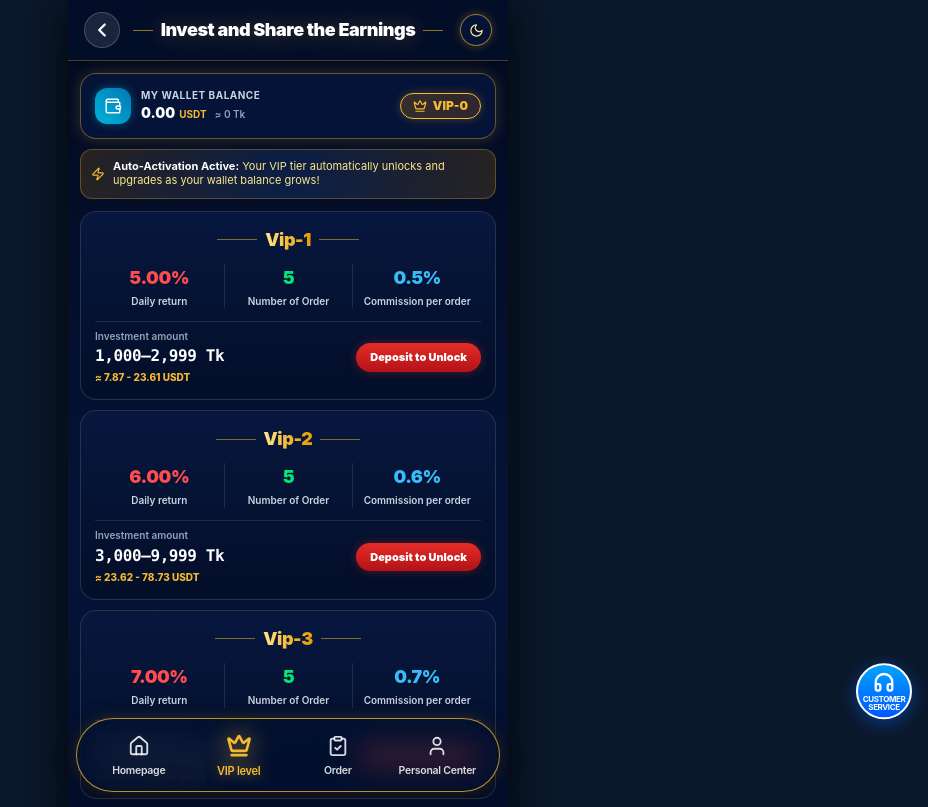
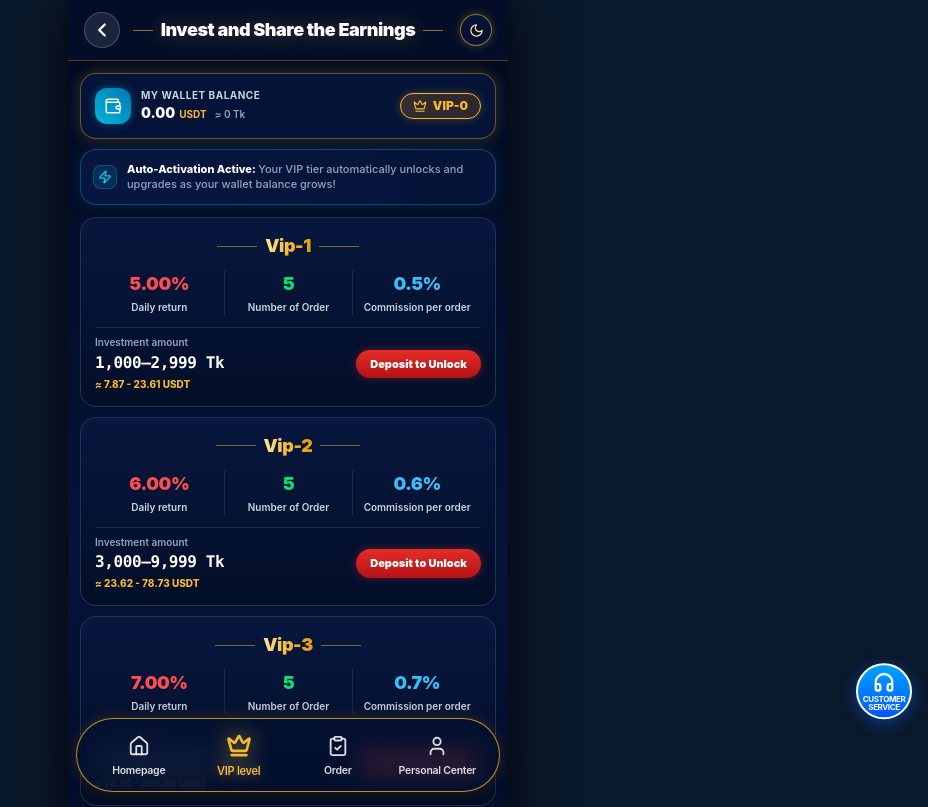
Before and after one commit to joyassroy/jexo-capital, a Next.js app: page /vip in a window 1280 px wide. Shown: the top 807 px of the page, without its empty margins (352-1280 px from the left). Built offline with nearby package versions, Linux system fonts and the light colour scheme; no server answers; the database is empty.

Commit message:
style: Fix day mode colors for VIP wallet card and auto-activation banner

```diff
--- a/src/app/globals.css
+++ b/src/app/globals.css
@@ -344,6 +344,96 @@ html.light body {
   border-color: #e2e8f0 !important;
 }
 
+.light [class*="from-[#07173e]"] .text-\[\#00e676\] {
+  color: #059669 !important;
+}
+
+.light [class*="from-[#07173e]"] .text-\[\#38bdf8\] {
+  color: #0284c7 !important;
+}
+
+.light [class*="from-[#07173e]"] .text-\[\#f5ba31\] {
+  color: #d97706 !important;
+}
+
+/* VIP Auto-Activation Banner & Balance Bar Styles */
+.vip-balance-card {
+  transition: all 0.2s ease-in-out;
+}
+
+.vip-auto-banner {
+  background: linear-gradient(90deg, rgba(8, 25, 68, 0.85) 0%, rgba(5, 20, 58, 0.95) 100%);
+  border: 1px solid rgba(0, 180, 216, 0.35);
+  box-shadow: 0 0 15px rgba(0, 180, 216, 0.12);
+}
+
+.vip-banner-icon {
+  background: rgba(0, 180, 216, 0.15);
+  color: #00d2ff;
+  border: 1px solid rgba(0, 180, 216, 0.3);
+}
+
+.vip-banner-title {
+  color: #ffffff;
+  font-weight: 800;
+}
+
+.vip-banner-desc {
+  color: #94a3b8;
+  font-weight: 500;
+}
+
+/* Light / Day Mode Overrides for VIP Page elements */
+.light .vip-balance-card {
+  background: #ffffff !important;
+  border-color: #bae6fd !important;
+  box-shadow: 0 4px 18px rgba(2, 132, 199, 0.08) !important;
+}
+
+.light .vip-balance-card span.text-\[\#f5ba31\] {
+  color: #0284c7 !important;
+}
+
+.light .vip-badge-pill {
+  background: linear-gradient(135deg, #fef3c7 0%, #fde68a 100%) !important;
+  border-color: #f59e0b !important;
+  color: #92400e !important;
+  box-shadow: 0 2px 8px rgba(245, 158, 11, 0.18) !important;
+}
+
+.light .vip-badge-pill svg,
+.light .vip-badge-pill span {
+  color: #92400e !important;
+}
+
+.light .vip-auto-banner {
+  background: linear-gradient(135deg, #eff6ff 0%, #e0f2fe 100%) !important;
+  border: 1px solid #7dd3fc !important;
+  box-shadow: 0 3px 12px rgba(2, 132, 199, 0.1) !important;
+}
+
+.light .vip-banner-icon {
+  background: #0284c7 !important;
+  color: #ffffff !important;
+  border-color: #0284c7 !important;
+  box-shadow: 0 2px 6px rgba(2, 132, 199, 0.25) !important;
+}
+
+.light .vip-banner-icon svg {
+  color: #ffffff !important;
+  stroke: #ffffff !important;
+}
+
+.light .vip-banner-title {
+  color: #0369a1 !important;
+  font-weight: 800 !important;
+}
+
+.light .vip-banner-desc {
+  color: #0f172a !important;
+  font-weight: 600 !important;
+}
+
 /* Inner Input / Account Number / Address Boxes */
 .light [class*="bg-[#020a1f]"] {
   background-color: #f8fafc !important;
--- a/src/app/vip/page.tsx
+++ b/src/app/vip/page.tsx
@@ -235,7 +235,7 @@ export default function VipPage() {
         </div>
 
         {/* User Balance & Level Quick Bar */}
-        <div className="mx-3 mt-3 p-3.5 rounded-2xl bg-[#05143a]/90 backdrop-blur-md border border-[#f5ba31]/40 shadow-[0_0_15px_rgba(245,186,49,0.2)] flex items-center justify-between">
+        <div className="vip-balance-card mx-3 mt-3 p-3.5 rounded-2xl bg-[#05143a]/90 backdrop-blur-md border border-[#f5ba31]/40 shadow-[0_0_15px_rgba(245,186,49,0.2)] flex items-center justify-between transition-all">
           <div className="flex items-center gap-2.5">
             <div className="w-9 h-9 rounded-xl bg-gradient-to-tr from-[#00b4d8] to-[#0077b6] text-white flex items-center justify-center shadow-[0_0_10px_rgba(0,180,216,0.4)]">
               <Wallet size={18} />
@@ -255,7 +255,7 @@ export default function VipPage() {
           </div>
 
           {/* Current VIP badge */}
-          <div className="flex items-center gap-1.5 px-3 py-1 rounded-full bg-gradient-to-r from-amber-500/20 to-amber-600/20 border border-[#f5ba31] text-[#f5ba31] shadow-[0_0_10px_rgba(245,186,49,0.25)]">
+          <div className="vip-badge-pill flex items-center gap-1.5 px-3 py-1 rounded-full bg-gradient-to-r from-amber-500/20 to-amber-600/20 border border-[#f5ba31] text-[#f5ba31] shadow-[0_0_10px_rgba(245,186,49,0.25)]">
             <Crown size={14} className="text-[#f5ba31]" />
             <span className="text-xs font-black">
               {user && user.vipLevel > 0 ? `VIP-${user.vipLevel}` : "VIP-0"}
@@ -265,11 +265,16 @@ export default function VipPage() {
 
         {/* Auto-Activation Informative Banner */}
         {vipAutoActiveEnabled && (
-          <div className="mx-3 mt-2.5 p-2.5 rounded-xl bg-gradient-to-r from-amber-500/15 via-blue-500/15 to-amber-500/15 border border-[#f5ba31]/30 flex items-center gap-2 text-[11px] text-amber-200">
-            <Zap size={14} className="text-[#f5ba31] shrink-0" />
-            <span className="leading-tight">
-              <strong className="text-white">Auto-Activation Active:</strong> Your VIP tier automatically unlocks and upgrades as your wallet balance grows!
-            </span>
+          <div className="vip-auto-banner mx-3 mt-2.5 p-3 rounded-2xl flex items-center gap-2.5 transition-all">
+            <div className="vip-banner-icon w-6 h-6 rounded-lg flex items-center justify-center shrink-0">
+              <Zap size={14} />
+            </div>
+            <p className="vip-banner-text text-[11px] leading-snug">
+              <strong className="vip-banner-title">Auto-Activation Active: </strong>
+              <span className="vip-banner-desc">
+                Your VIP tier automatically unlocks and upgrades as your wallet balance grows!
+              </span>
+            </p>
           </div>
         )}
 
```
